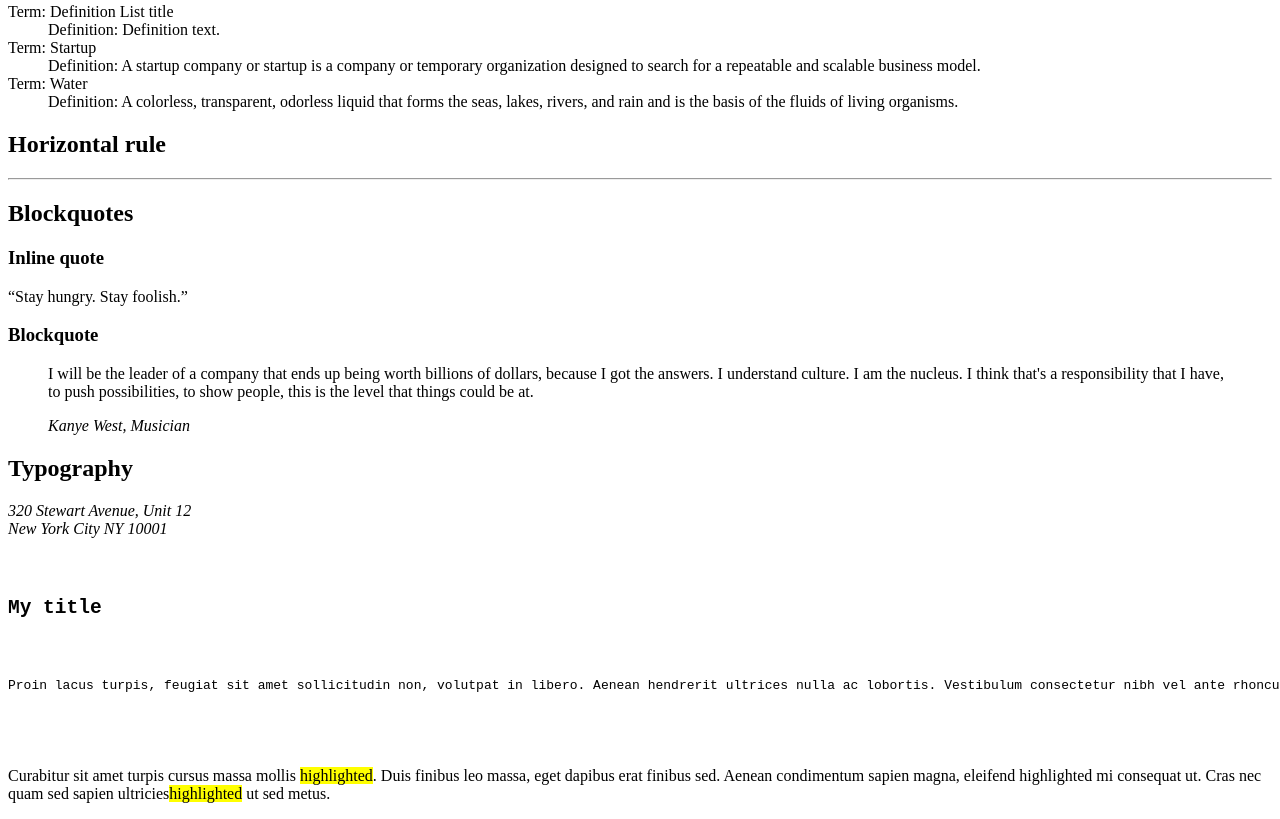
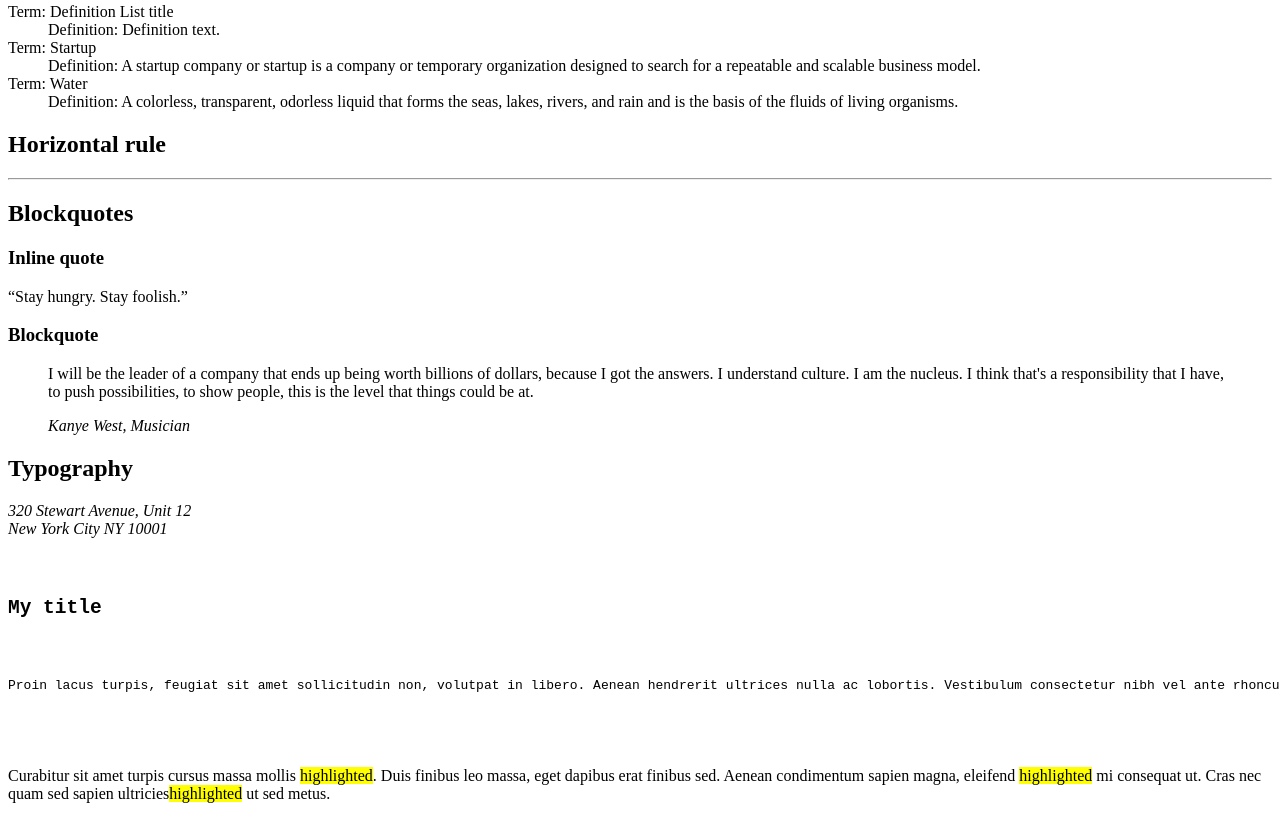
Before and after one commit to MundiaNderi/alx-frontend, a plain HTML site: page 0x00-html_advanced/32-styleguide.html in a window 1280 px wide. Shown: the part 851-1670 px from the top of the page. Drawn offline with Linux system fonts and the light colour scheme.

Commit message:
Fixing highlights

```diff
--- a/0x00-html_advanced/32-styleguide.html
+++ b/0x00-html_advanced/32-styleguide.html
@@ -141,7 +141,7 @@
               Curabitur sit amet turpis cursus massa mollis
               <mark>highlighted</mark>. Duis finibus leo massa, eget dapibus
               erat finibus sed. Aenean condimentum sapien magna, eleifend
-              highlighted mi consequat ut. Cras nec quam sed sapien
+              <mark>highlighted</mark> mi consequat ut. Cras nec quam sed sapien
               ultricies<mark>highlighted</mark> ut sed metus.
             </p>
           </div>
```
